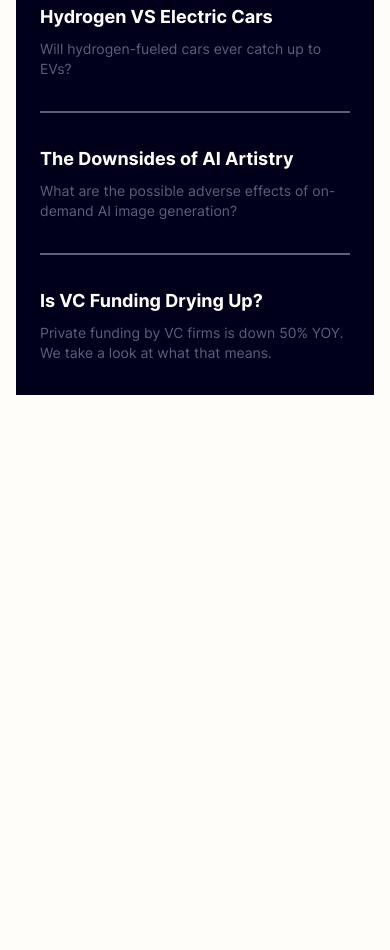
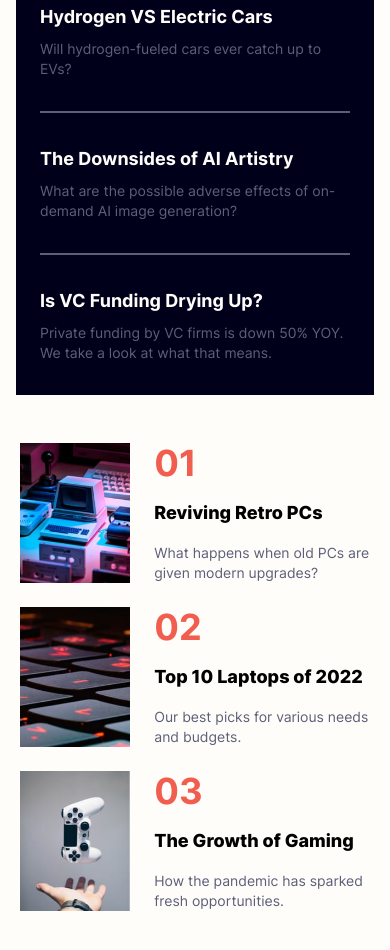
Before and after one commit to VaskaDaGama26/News-Homepage-W, a website: page index.html in a window 390 px wide. Shown: the part 914-1864 px from the top of the page. Before the commit the page ends 1309 px from the top, so only its background shows below. Drawn offline with Linux system fonts and the light colour scheme.

Commit message:
last numeric news section layout (mobile + desktop)

```diff
--- a/index.html
+++ b/index.html
@@ -41,7 +41,7 @@
     </header>
     <!-- MAIN -->
     <section
-      class="flex flex-col items-center lg:flex-row mt-12 gap-16 lg:gap-8 lg:items-stretch"
+      class="flex flex-col items-center justify-between lg:flex-row mt-12 gap-16 lg:gap-8 lg:items-stretch"
     >
       <div class="flex flex-col gap-8 lg:w-2/3 h-full">
         <img
@@ -111,12 +111,58 @@
       </div>
     </section>
     <!-- NUMERIC NEWS -->
+    <section>
+      <ul
+        class="numeric-list flex flex-col flex-wrap gap-6 lg:flex-row items-center justify-between mt-12 mb-24"
+      >
+        <li class="numeric-wrap">
+          <img
+            class="max-h-[140px]"
+            src="./assets/images/image-retro-pcs.jpg"
+            alt="News 1"
+          />
+          <div class="numeric-content">
+            <h3 class="numeric-heading"><a href="/">Reviving Retro PCs</a></h3>
+            <p class="numeric-text">
+              What happens when old PCs are given modern upgrades?
+            </p>
+          </div>
+        </li>
+        <li class="numeric-wrap">
+          <img
+            class="max-h-[140px]"
+            src="./assets/images/image-top-laptops.jpg"
+            alt="News 2"
+          />
+          <div class="numeric-content">
+            <h3 class="numeric-heading">
+              <a href="/">Top 10 Laptops of 2022</a>
+            </h3>
+            <p class="numeric-text">
+              Our best picks for various needs and budgets.
+            </p>
+          </div>
+        </li>
+        <li class="numeric-wrap">
+          <img
+            class="max-h-[140px]"
+            src="./assets/images/image-gaming-growth.jpg"
+            alt="News 3"
+          />
+          <div class="numeric-content">
+            <h3 class="numeric-heading">
+              <a href="/">The Growth of Gaming</a>
+            </h3>
+            <p class="numeric-text">
+              How the pandemic has sparked fresh opportunities.
+            </p>
+          </div>
+        </li>
+      </ul>
+    </section>
 
     <!--
-     01 Reviving Retro PCs What happens when old PCs are given modern
-    upgrades? 02 Top 10 Laptops of 2022 Our best picks for various needs and
-    budgets. 03 The Growth of Gaming How the pandemic has sparked fresh
-    opportunities. -->
+     01   02   03   -->
 
     <!-- <div class="attribution">
       Challenge by
--- a/styles/input.css
+++ b/styles/input.css
@@ -52,11 +52,35 @@ html {
 }
 
 .new-wrap {
-  @apply flex flex-col gap-2
+  @apply flex flex-col gap-2;
 }
 .new-heading {
-  @apply text-(--OffWhite) font-bold text-lg hover:text-(--SoftOrange) duration-300 cursor-pointer
+  @apply text-(--OffWhite) font-bold text-lg hover:text-(--SoftOrange) duration-300 cursor-pointer;
 }
 .new-text {
-  @apply text-(--DarkGrayishBlue) text-sm
+  @apply text-(--DarkGrayishBlue) text-sm;
 }
+
+.numeric-list {
+  counter-reset: item;
+}
+.numeric-wrap {
+  @apply flex flex-row gap-6 max-w-[350px];
+  list-style-type: none;
+}
+.numeric-content {
+  @apply flex flex-col justify-between;
+}
+.numeric-heading {
+  @apply font-extrabold text-lg hover:text-(--SoftRed) duration-300;
+}
+.numeric-text {
+  @apply text-sm text-(--DarkGrayishBlue);
+}
+.numeric-content::before {
+  @apply font-bold text-4xl;
+  counter-increment: item;
+  content: counter(item, decimal-leading-zero);
+  color: var(--SoftRed);
+  display: block;
+}
```
Also changed, not shown: styles/output.css.
